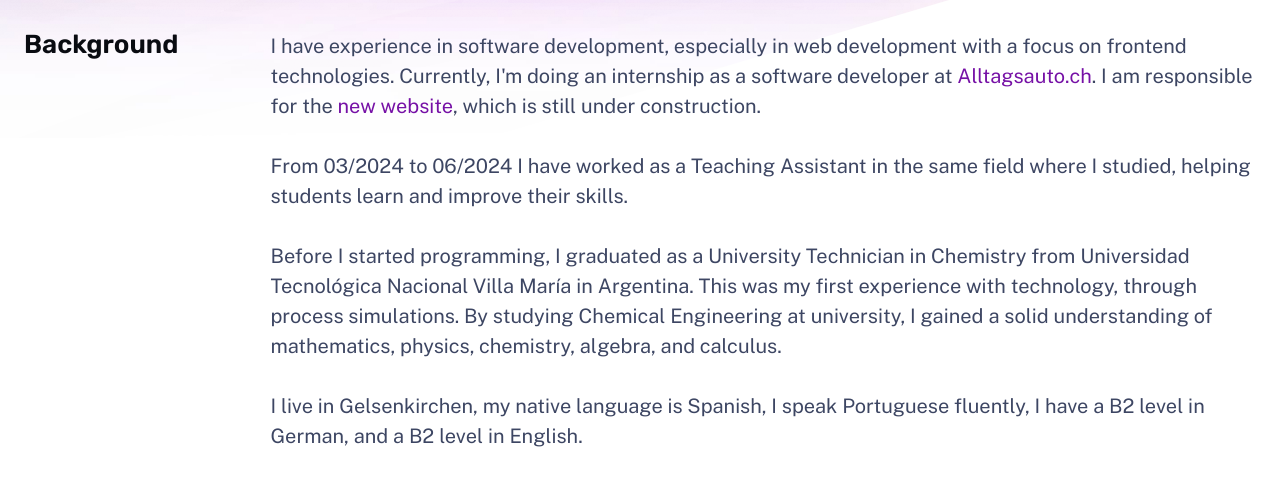
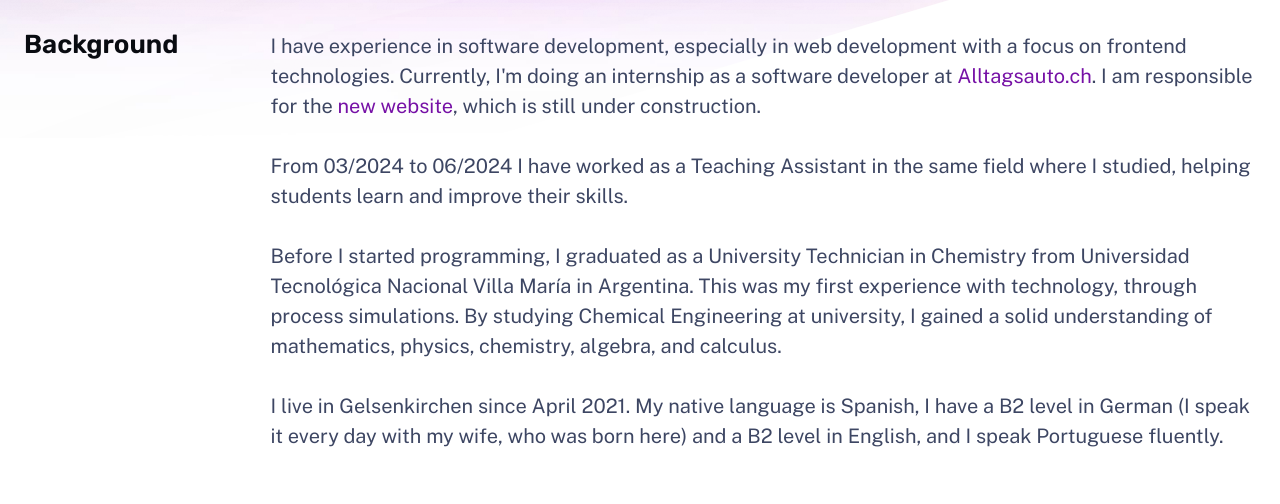
Before and after one commit to FLORES-SimonG/portfolio, an Astro site: page /about in a window 1280 px wide. Shown: the part 289-793 px from the top of the page. Built offline with nearby package versions, Linux system fonts and the light colour scheme; Astro itself is replaced by a stand-in of ours.

Commit message:
actualizacion

```diff
--- a/src/pages/about.astro
+++ b/src/pages/about.astro
@@ -33,9 +33,7 @@ import Hero from "../components/Hero.astro";
           <br />
 
           <p>
-            I live in Gelsenkirchen, my native language is Spanish, I speak
-            Portuguese fluently, I have a B2 level in German, and a B2 level in
-            English.
+            I live in Gelsenkirchen since April 2021. My native language is Spanish, I have a B2 level in German (I speak it every day with my wife, who was born here) and a B2 level in English, and I speak Portuguese fluently.
           </p>
         </div>
       </section>
```
